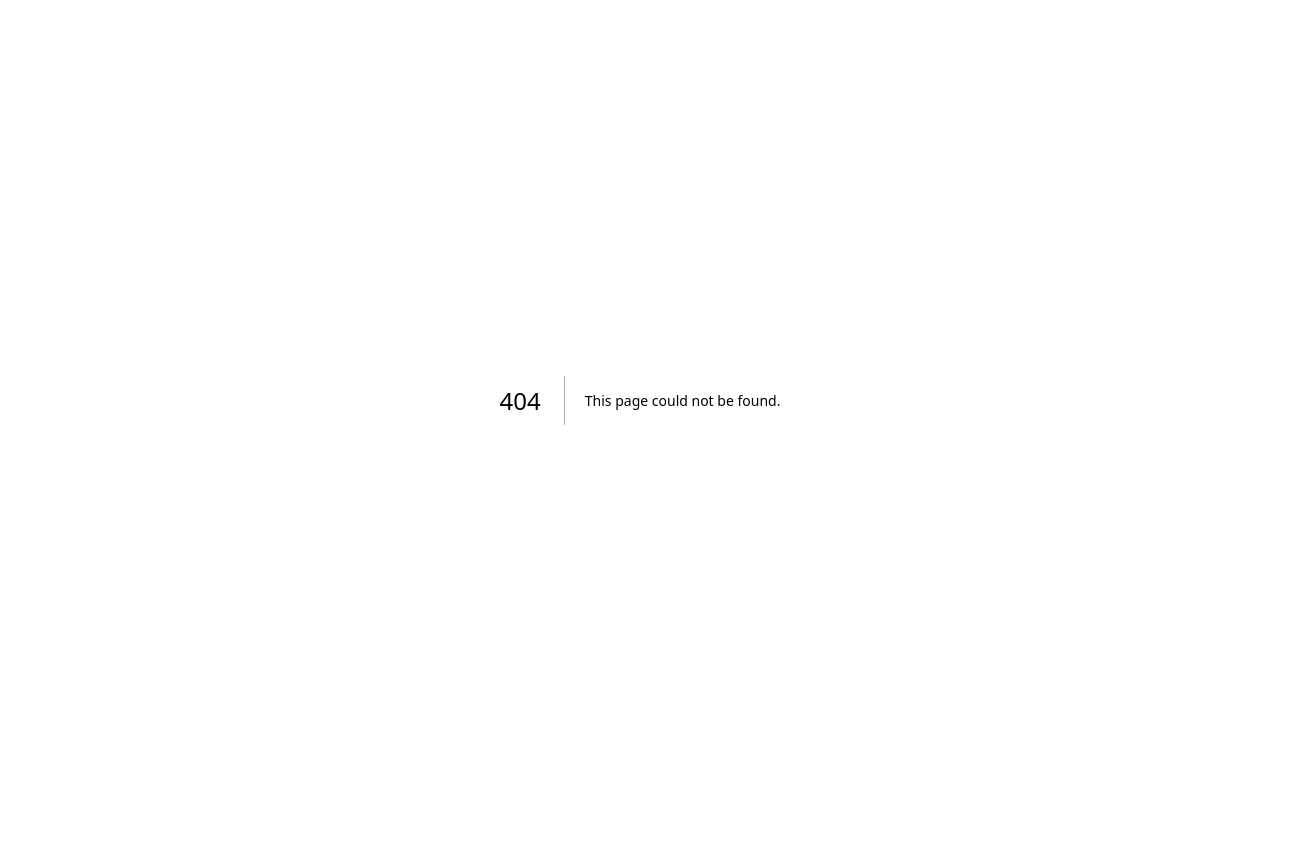
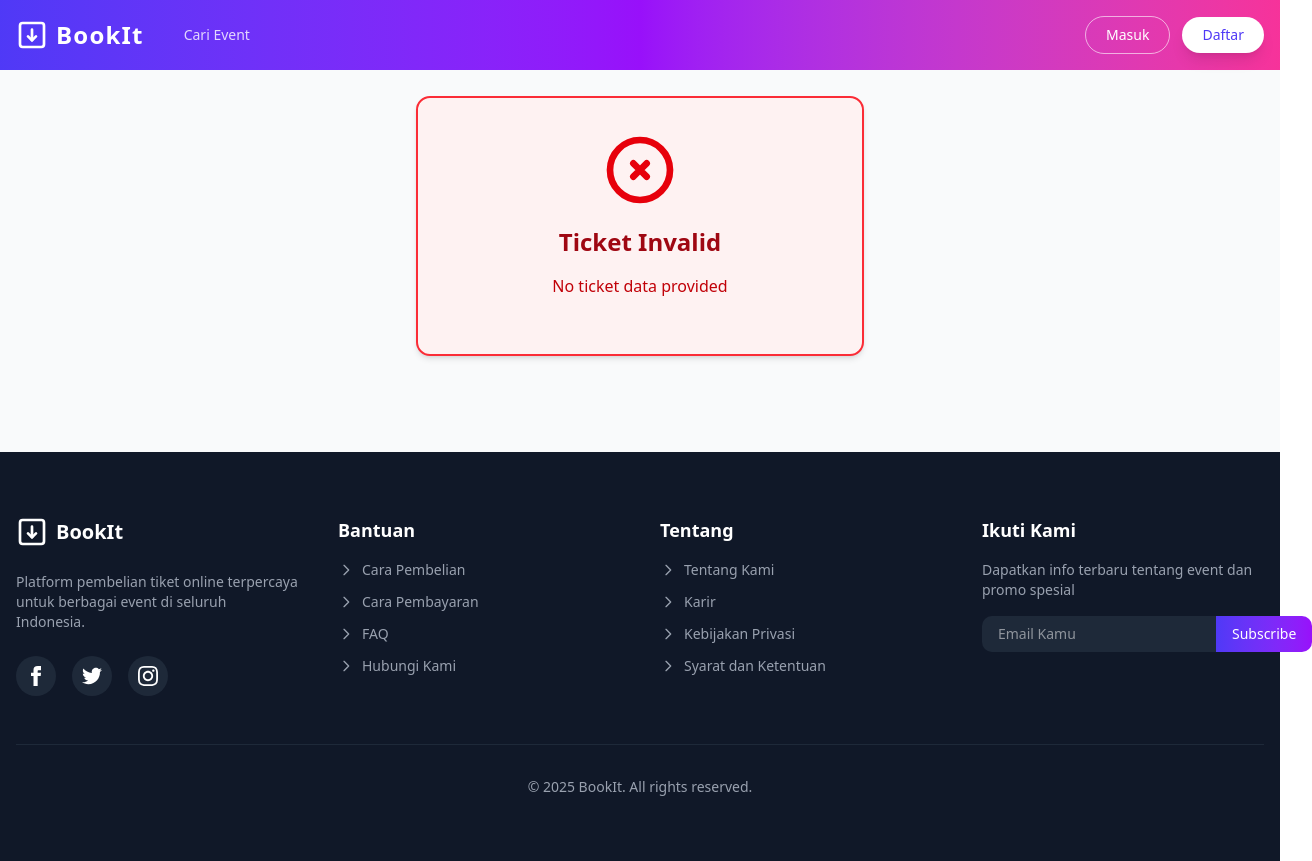
Before and after one commit to Pramudito2004/BookIt, a Next.js app: page /tickets/verify in a window 1280 px wide. Before the commit this address had no page. Shown: the whole page, 1312 px wide, since content can reach past the window. Before the commit the page ends 800 px from the top, so only its background shows below. Built offline with nearby package versions, Linux system fonts and the light colour scheme.

Commit message:
feat: add TicketScanPage and TicketVerifyPage components for QR code scanning and ticket verification

```diff
--- /dev/null
+++ b/src/app/tickets/scan/page.tsx
@@ -0,0 +1,94 @@
+"use client";
+
+import React, { useRef, useState } from 'react';
+import { useRouter } from 'next/navigation';
+import Navbar from "@/app/components/Navbar";
+import Footer from "@/app/components/Footer";
+import { Html5QrcodeScanner } from "html5-qrcode";
+
+export default function TicketScanPage() {
+  const [error, setError] = useState('');
+  const scannerRef = useRef<HTMLDivElement>(null);
+  const router = useRouter();
+
+  React.useEffect(() => {
+    // Ensure we're on the client side and the ref is available
+    if (!scannerRef.current) return;
+
+    // Create a new scanner instance
+    const scanner = new Html5QrcodeScanner(
+      scannerRef.current.id,
+      {
+        fps: 10,
+        qrbox: 250
+      },
+      /* verbose= */ false
+    );
+
+    // Define success callback
+    const onScanSuccess = (decodedText: string) => {
+      try {
+        // Attempt to parse the data to ensure it's a valid ticket
+        const parsedData = JSON.parse(decodedText);
+
+        // Stop scanning
+        scanner.clear();
+
+        // Encode the data to pass safely in URL
+        const encodedData = encodeURIComponent(decodedText);
+
+        // Redirect to verification page
+        router.push(`/tickets/verify?data=${encodedData}`);
+      } catch (error) {
+        setError('Invalid ticket data');
+        console.error('Parsing error:', error);
+      }
+    };
+
+    // Define error callback
+    const onScanError = (errorMessage: string) => {
+      // Handle scan errors if needed
+      console.warn(`Scan error: ${errorMessage}`);
+    };
+
+    // Render the scanner
+    scanner.render(onScanSuccess, onScanError);
+
+    // Cleanup function
+    return () => {
+      scanner.clear();
+    };
+  }, [router]);
+
+  return (
+    <div className="min-h-screen bg-gray-50">
+      <Navbar />
+      <div className="container mx-auto px-4 py-24">
+        <div className="max-w-md mx-auto bg-white rounded-xl shadow-md overflow-hidden">
+          <div className="p-6">
+            <h2 className="text-2xl font-bold text-gray-800 mb-4 text-center">
+              Scan Ticket QR Code
+            </h2>
+
+            {error && (
+              <div className="bg-red-50 border border-red-200 text-red-700 p-4 rounded-lg mb-4">
+                {error}
+              </div>
+            )}
+
+            <div
+              ref={scannerRef}
+              id="reader"
+              className="w-full h-64"
+            />
+
+            <p className="text-sm text-gray-600 text-center mt-4">
+              Position the QR code within the frame to scan
+            </p>
+          </div>
+        </div>
+      </div>
+      <Footer />
+    </div>
+  );
+}
--- /dev/null
+++ b/src/app/tickets/verify/page.tsx
@@ -0,0 +1,171 @@
+"use client";
+
+import React, { useState, useEffect } from 'react';
+import { useSearchParams } from 'next/navigation';
+import Navbar from "@/app/components/Navbar";
+import Footer from "@/app/components/Footer";
+
+interface TicketVerificationData {
+  ticketId: string;
+  eventId: string;
+  eventTitle: string;
+  ticketCode: string;
+  buyerName: string;
+  buyerEmail: string;
+  status: string;
+  validationTimestamp: string;
+  hash: string;
+}
+
+export default function TicketVerifyPage() {
+  const searchParams = useSearchParams();
+  const [verificationData, setVerificationData] = useState<TicketVerificationData | null>(null);
+  const [verificationResult, setVerificationResult] = useState<{
+    valid: boolean;
+    message: string;
+    details?: any;
+  } | null>(null);
+  const [isLoading, setIsLoading] = useState(true);
+
+  useEffect(() => {
+    // Get the encoded ticket data from URL
+    const encodedData = searchParams.get('data');
+
+    if (encodedData) {
+      try {
+        // Decode the ticket data
+        const decodedData = decodeURIComponent(encodedData);
+        const parsedData: TicketVerificationData = JSON.parse(decodedData);
+        setVerificationData(parsedData);
+
+        // Verify the ticket
+        verifyTicket(parsedData);
+      } catch (error) {
+        console.error('Error parsing ticket data:', error);
+        setVerificationResult({
+          valid: false,
+          message: 'Invalid ticket data format'
+        });
+        setIsLoading(false);
+      }
+    } else {
+      setVerificationResult({
+        valid: false,
+        message: 'No ticket data provided'
+      });
+      setIsLoading(false);
+    }
+  }, [searchParams]);
+
+  const verifyTicket = async (ticketData: TicketVerificationData) => {
+    try {
+      const response = await fetch('/api/tickets/verify', {
+        method: 'POST',
+        headers: {
+          'Content-Type': 'application/json',
+        },
+        body: JSON.stringify(ticketData)
+      });
+
+      const result = await response.json();
+      setVerificationResult(result);
+    } catch (error) {
+      console.error('Verification error:', error);
+      setVerificationResult({
+        valid: false,
+        message: 'Network error during verification'
+      });
+    } finally {
+      setIsLoading(false);
+    }
+  };
+
+  // Render loading state
+  if (isLoading) {
+    return (
+      <div className="min-h-screen bg-gray-50">
+        <Navbar />
+        <div className="container mx-auto px-4 py-24 text-center">
+          <div className="animate-spin rounded-full h-16 w-16 border-t-4 border-indigo-600 mx-auto mb-4"></div>
+          <p className="text-gray-600">Verifying ticket...</p>
+        </div>
+        <Footer />
+      </div>
+    );
+  }
+
+  // Render verification result
+  return (
+    <div className="min-h-screen bg-gray-50">
+      <Navbar />
+      <div className="container mx-auto px-4 py-24">
+        <div className={`
+          rounded-xl shadow-md p-8 max-w-md mx-auto
+          ${verificationResult?.valid
+            ? 'bg-green-50 border-2 border-green-500'
+            : 'bg-red-50 border-2 border-red-500'
+          }
+        `}>
+          <div className="text-center">
+            {verificationResult?.valid ? (
+              <svg
+                className="w-20 h-20 text-green-600 mx-auto mb-4"
+                fill="none"
+                stroke="currentColor"
+                viewBox="0 0 24 24"
+              >
+                <path
+                  strokeLinecap="round"
+                  strokeLinejoin="round"
+                  strokeWidth="2"
+                  d="M9 12l2 2 4-4m6 2a9 9 0 11-18 0 9 9 0 0118 0z"
+                />
+              </svg>
+            ) : (
+              <svg
+                className="w-20 h-20 text-red-600 mx-auto mb-4"
+                fill="none"
+                stroke="currentColor"
+                viewBox="0 0 24 24"
+              >
+                <path
+                  strokeLinecap="round"
+                  strokeLinejoin="round"
+                  strokeWidth="2"
+                  d="M10 14l2-2m0 0l2-2m-2 2l-2-2m2 2l2 2m7-2a9 9 0 11-18 0 9 9 0 0118 0z"
+                />
+              </svg>
+            )}
+
+            <h2 className={`
+              text-2xl font-bold mb-4
+              ${verificationResult?.valid ? 'text-green-800' : 'text-red-800'}
+            `}>
+              {verificationResult?.valid ? 'Ticket Valid' : 'Ticket Invalid'}
+            </h2>
+
+            <p className={`
+              mb-6
+              ${verificationResult?.valid ? 'text-green-700' : 'text-red-700'}
+            `}>
+              {verificationResult?.message}
+            </p>
+
+            {verificationResult?.valid && verificationData && (
+              <div className="bg-white rounded-lg p-4 text-left">
+                <h3 className="text-lg font-semibold mb-2 text-gray-800">Ticket Details</h3>
+                <div className="space-y-2">
+                  <p><strong>Event:</strong> {verificationData.eventTitle}</p>
+                  <p><strong>Ticket Code:</strong> {verificationData.ticketCode}</p>
+                  <p><strong>Buyer:</strong> {verificationData.buyerName}</p>
+                  <p><strong>Status:</strong> {verificationData.status}</p>
+                </div>
+              </div>
+            )}
+          </div>
+        </div>
+      </div>
+      <Footer />
+    </div>
+  );
+}
```
